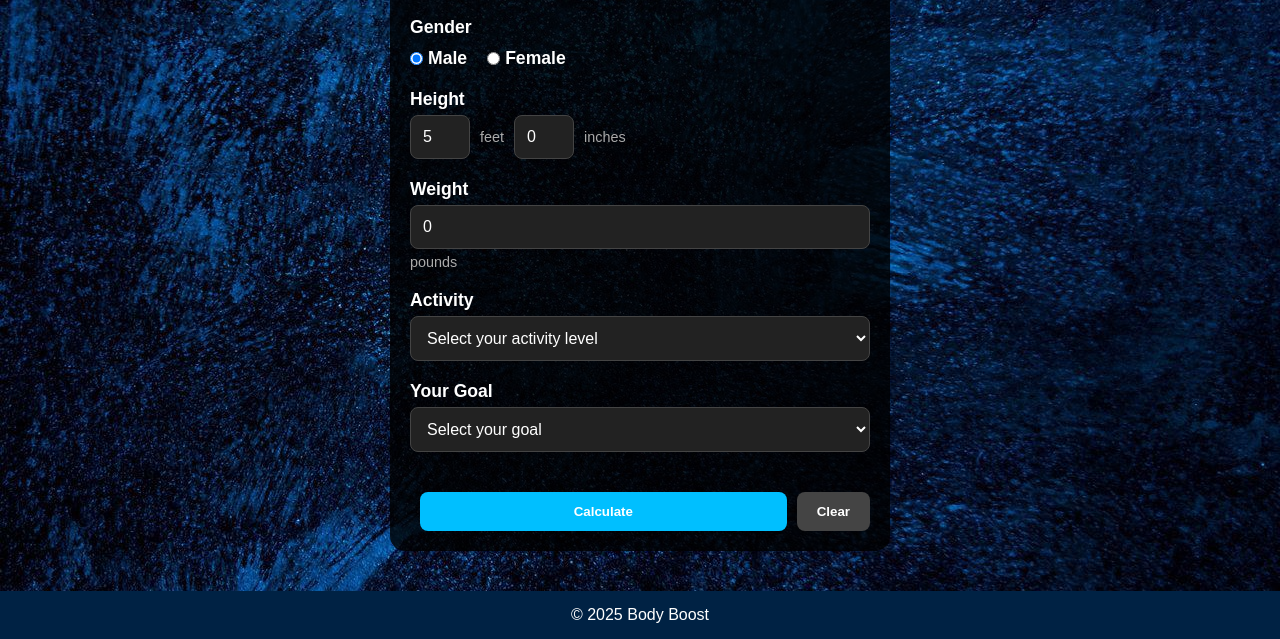
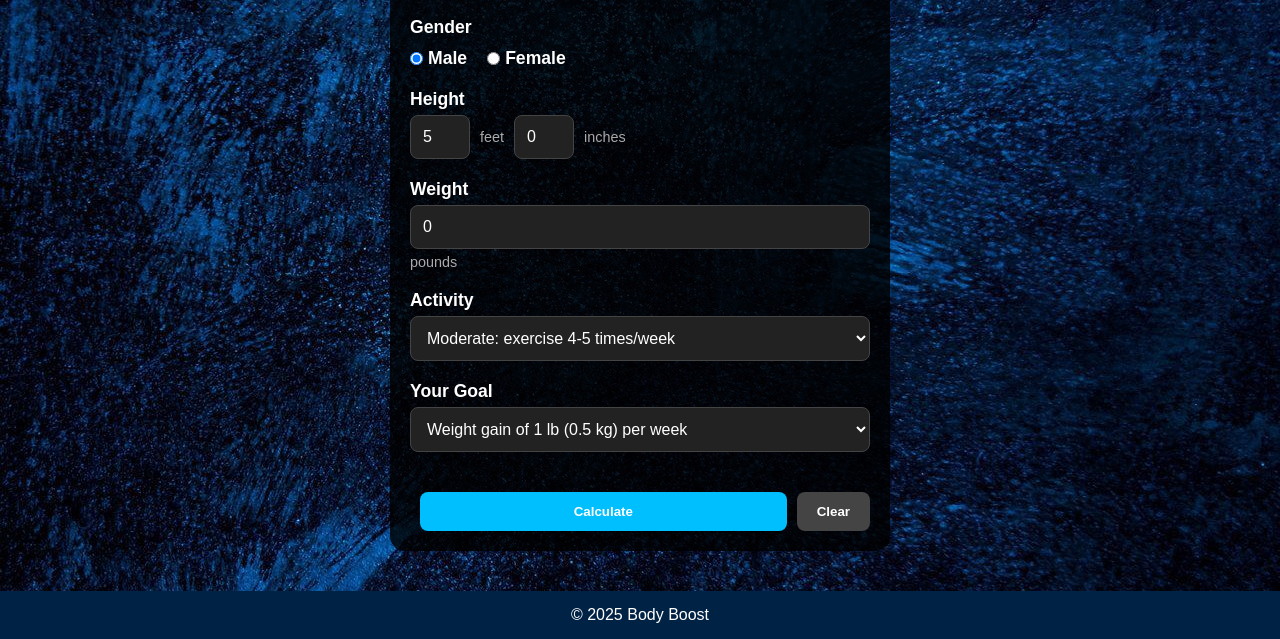
Before and after one commit to Saad7n/BodyBoost, a plain HTML site: page Macro.html in a window 1280 px wide. Shown: the part 305-944 px from the top of the page. Drawn offline with Linux system fonts and the light colour scheme.

Commit message:
Add files via upload

```diff
--- a/Macro.html
+++ b/Macro.html
@@ -25,7 +25,7 @@
     <h1>Macro Calculator</h1>
     <form id="macroForm" class="macro-form">
       <div class="form-group">
-        <label for="age">Age</label>
+        <label>Age</label>
         <input type="number" id="age" name="age" min="18" max="80" value="18" required>
         <div class="form-note">ages 18 - 80</div>
       </div>
@@ -43,7 +43,7 @@
       </div>
 
       <div class="form-group">
-        <label for="height-feet">Height</label>
+        <label>Height</label>
         <div class="height-inputs">
           <input type="number" id="height-feet" name="feet" value="5" placeholder="Feet" required>
           <span>feet</span>
@@ -53,28 +53,26 @@
       </div>
 
       <div class="form-group">
-        <label for="weight">Weight</label>
+        <label>Weight</label>
         <input type="number" id="weight" name="weight" value="0" required>
         <div class="form-note">pounds</div>
       </div>
 
       <div class="form-group">
-        <label for="activity">Activity</label>
-        <select id="activity" name="activity" required>
-          <option value="" disabled selected>Select your activity level</option>
+        <label>Activity</label>
+        <select id="activity" required>
           <option value="1.2">Sedentary: little or no exercise</option>
           <option value="1.375">Light: exercise 1-3 times/week</option>
-          <option value="1.55">Moderate: exercise 4-5 times/week</option>
+          <option value="1.55" selected>Moderate: exercise 4-5 times/week</option>
           <option value="1.725">Active: daily exercise or intense 3-4 times/week</option>
           <option value="1.9">Very active: intense exercise 6-7 times/week</option>
         </select>
       </div>
 
       <div class="form-group">
-        <label for="goal">Your Goal</label>
-        <select id="goal" name="goal" required>
-          <option value="" disabled selected>Select your goal</option>
-          <option value="gain">Weight gain of 1 lb (0.5 kg) per week</option>
+        <label>Your Goal</label>
+        <select id="goal" required>
+          <option value="gain" selected>Weight gain of 1 lb (0.5 kg) per week</option>
           <option value="maintain">Maintain weight</option>
           <option value="lose">Weight loss of 1 lb (0.5 kg) per week</option>
         </select>
```
